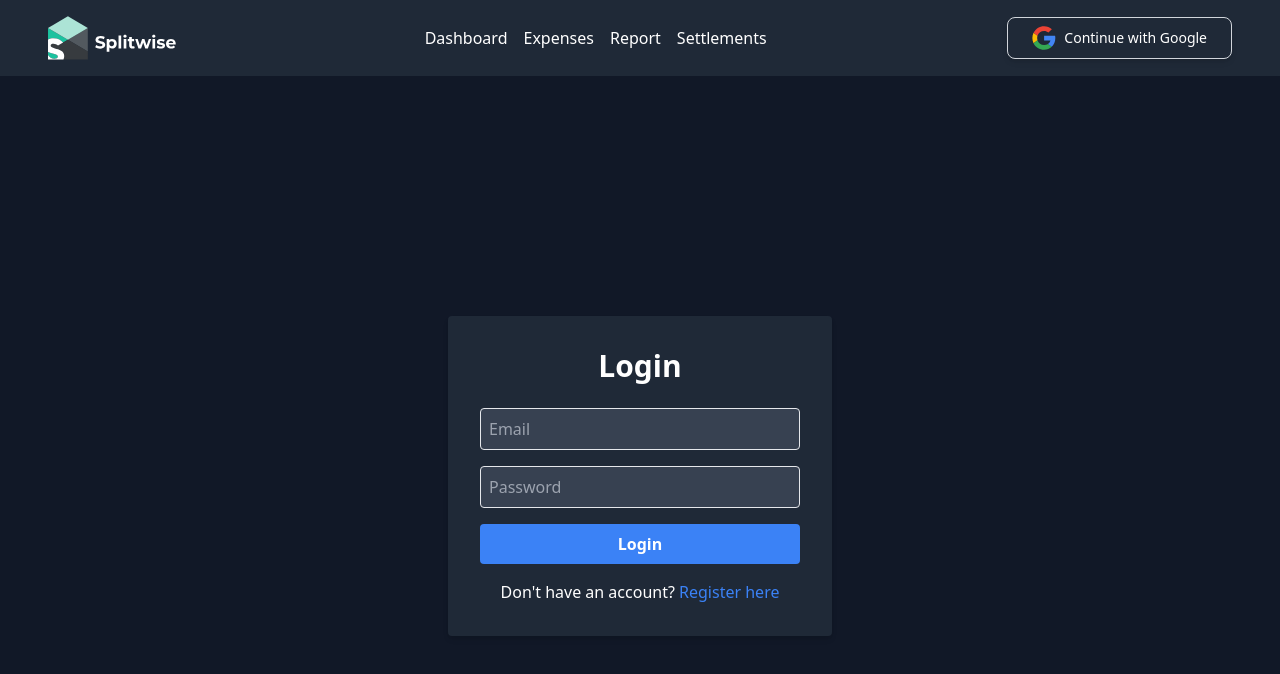
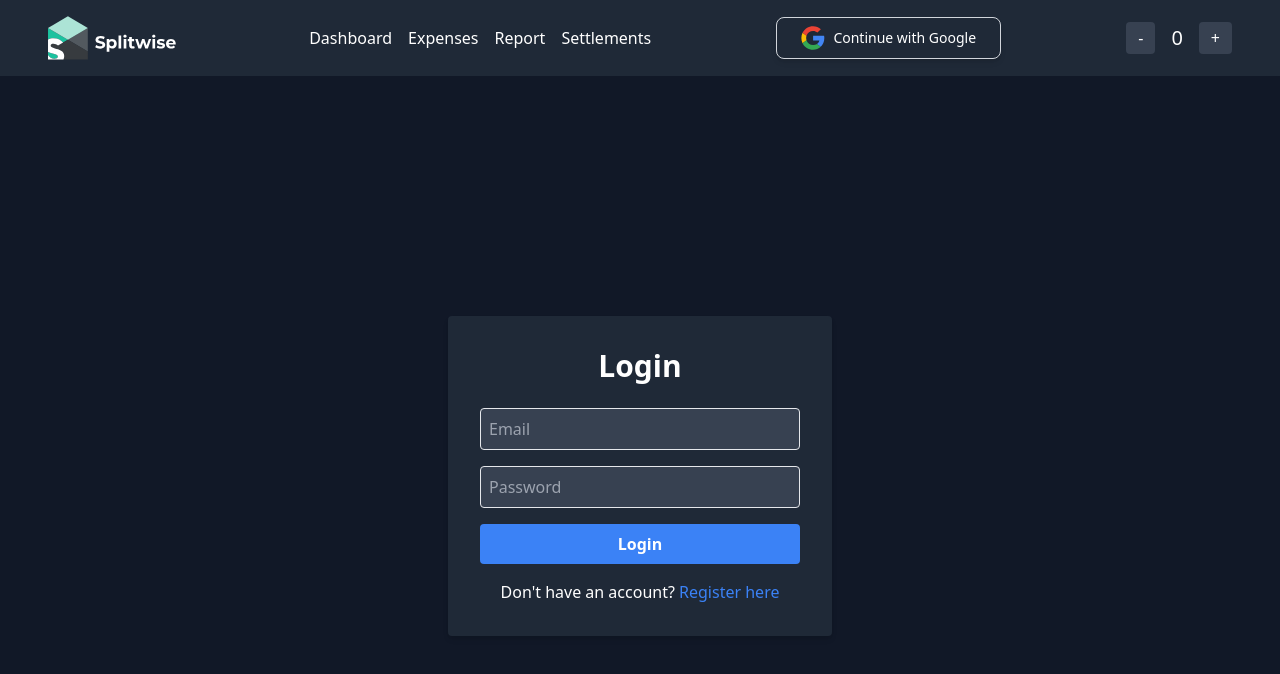
Before and after one commit to SIBTAIN-ASAD/splitwise, a React (Create React App) app: page /login in a window 1280 px wide. Shown: the top 674 px of the page. Built offline with nearby package versions, Linux system fonts and the light colour scheme; no server answers.

Commit message:
add : redux - added redux just for testing

```diff
--- a/package.json
+++ b/package.json
@@ -14,6 +14,7 @@
     "react-dom": "^18.2.0",
     "react-redux": "^9.1.0",
     "react-scripts": "5.0.1",
+    "redux": "^5.0.1",
     "tsparticles": "^3.1.0",
     "web-vitals": "^2.1.4",
     "yup": "^1.3.3"
--- a/src/components/navbar/Navbar.jsx
+++ b/src/components/navbar/Navbar.jsx
@@ -1,9 +1,34 @@
 import React from 'react';
 import { Link } from 'react-router-dom';
+import { useSelector, useDispatch } from 'react-redux';
+
+import { incrementByAmount } from '../../redux/reducers/counterReducer'; // Import action creators from the counterReducer
 import logo from '../../assets/images/logo.svg';
 import LoginButton from '../buttons/LoginButton';
+import { increment , decrement} from '../../redux/actions/counterActions';
 
 function Navbar() {
+
+ // count from multi reducers store by slicing
+ const count = useSelector(state => state.counter.count);
+
+	/***********************************************
+	  Select count from the single reducer
+    const count = useSelector(state => state.count);
+  ************************************************/
+
+
+  const dispatch = useDispatch();
+
+  const handlePlusButton = () => {
+    // dispatch(increment());
+    dispatch(incrementByAmount(increment()));
+  }
+
+  const handleMinusButton = () => {
+    dispatch(incrementByAmount(decrement()));
+  }
+
   return (
     <nav className="bg-gray-800 text-white p-4 px-12">
       <div className="container mx-auto flex justify-between items-center">
@@ -29,6 +54,15 @@ function Navbar() {
 
         <LoginButton />
 
+        <div className="flex items-center space-x-4">
+          <button onClick={handleMinusButton} className="bg-gray-700 text-white px-3 py-1 rounded">
+            -
+          </button>
+          <span className="text-xl">{count}</span>
+          <button onClick={handlePlusButton} className="bg-gray-700 text-white px-3 py-1 rounded">
+            +
+          </button>
+        </div>
       </div>
     </nav>
   );
--- a/src/pages/App.jsx
+++ b/src/pages/App.jsx
@@ -1,4 +1,7 @@
 import React from 'react';
+import { Provider } from 'react-redux';
+import store from '../redux/store/counterStore';
+
 import Navbar from '../components/navbar/Navbar';
 import { BrowserRouter, Routes, Route } from 'react-router-dom';
 import Login from '../components/registrations/Login';
@@ -12,7 +15,11 @@ const App = () => {
 
   return (
     <BrowserRouter>
-      <Navbar />
+
+      <Provider store={store}>
+        <Navbar />
+      </Provider>
+
       <Routes>
         <Route path="/" element={<Dashboard />} />
         <Route path="/dashboard" element={<Dashboard />} />
--- /dev/null
+++ b/src/redux/actions/counterActions.js
@@ -0,0 +1,15 @@
+// action for counter
+
+export const increment = () => {
+    return {
+        type: 'INCREMENT',
+        payload: 1
+    }
+}
+
+export const decrement = () => {
+    return {
+        type: 'DECREMENT',
+        payload: 1
+    }
+}
--- /dev/null
+++ b/src/redux/reducers/counterReducer.js
@@ -0,0 +1,45 @@
+// const initialState = {
+//     count: 0,
+// };
+
+// const counterReducer = (state = initialState, action) => {
+//     if (action.type === 'INCREMENT') {
+//         return { count: state.count + action.payload };
+//     }
+//     else if (action.type === 'DECREMENT') {
+//         return { count: state.count - action.payload };
+//     }
+//     return state;
+// };
+
+// export default counterReducer;
+
+//----------------------------------------------
+//----------------------------------------------
+//----------------------------------------------
+
+import { createSlice } from '@reduxjs/toolkit'
+
+const initialState = {
+    count: 0,
+};
+
+const counterSlice = createSlice({
+    name: 'counter',
+    initialState,
+    reducers: {
+        incrementByAmount: (state, action) => {
+            console.log("action =  ", action);
+            if (action.payload.type === 'INCREMENT') {
+                state.count += action.payload.payload;
+            }
+            else if (action.payload.type === 'DECREMENT') {
+                state.count -= action.payload.payload;
+            }
+        },
+    },
+});
+
+export const { incrementByAmount } = counterSlice.actions;
+
+export default counterSlice.reducer;
--- /dev/null
+++ b/src/redux/store/counterStore.js
@@ -0,0 +1,17 @@
+import { configureStore } from '@reduxjs/toolkit'
+
+import counterReducer from '../reducers/counterReducer'
+
+// export default configureStore({
+//     reducer: counterReducer
+// });
+
+//----------------------------------------------
+//----------------------------------------------
+//----------------------------------------------
+
+export default configureStore({
+    reducer: {
+        counter: counterReducer,
+    },
+});
```
Also changed, not shown: 1 other file (tests, documents, lock files or other folders).
